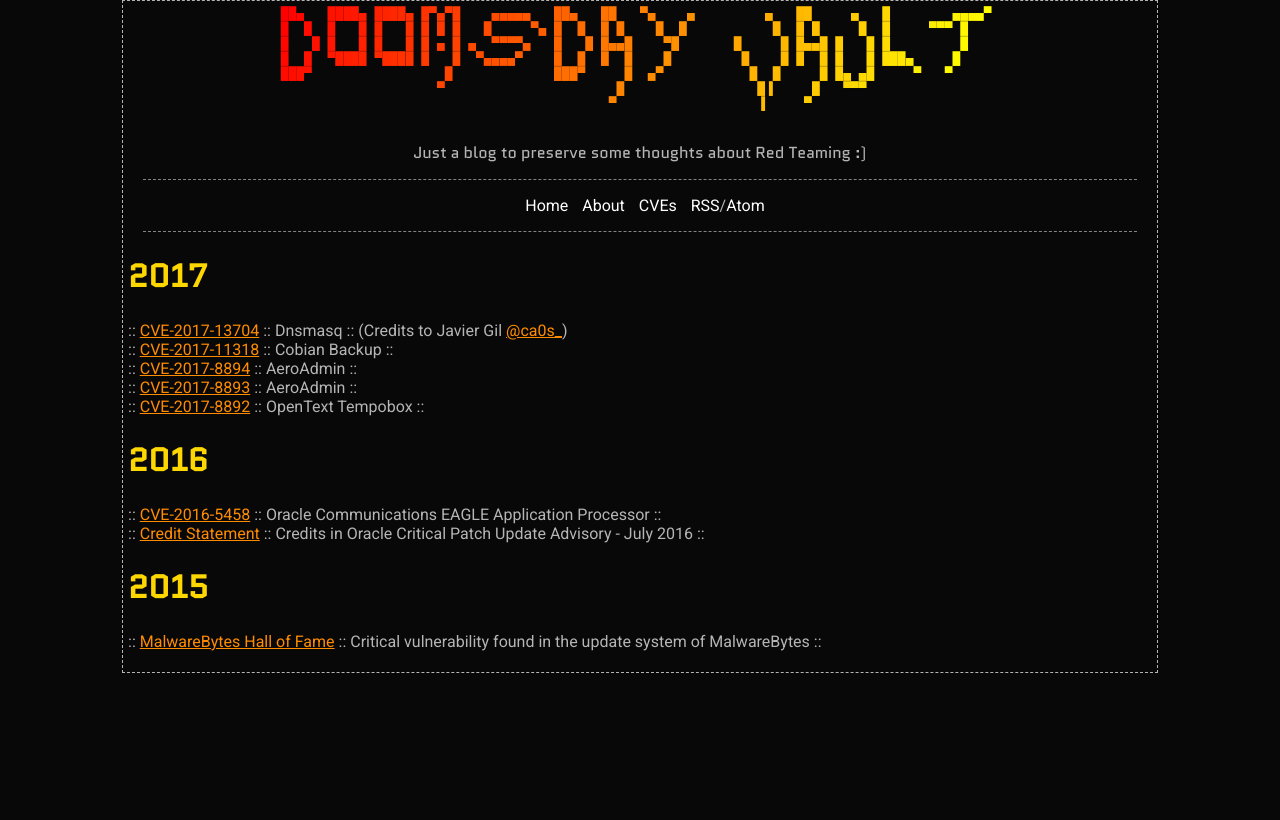
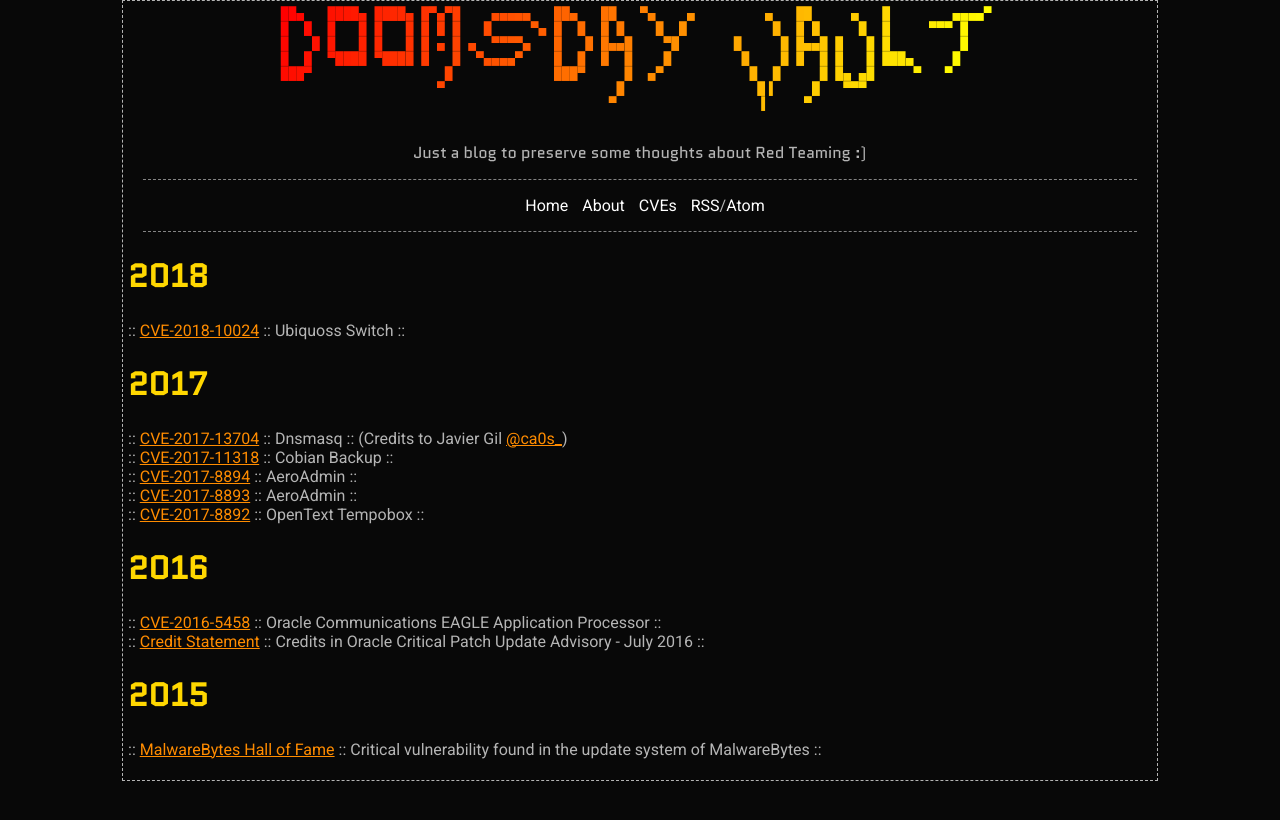
Before and after one commit to X-C3LL/x-c3ll.github.io, a Jekyll site: the page built from cves.md, in a window 1280 px wide. Shown: the top 820 px of the page. Built offline with Jekyll 4.4.1, drawn with Linux system fonts in a browser that asks for light colours.

Commit message:
Update cves.md

```diff
--- a/cves.md
+++ b/cves.md
@@ -3,6 +3,11 @@ title: List of CVEs
 layout: default
 permalink: cves.html
 ---
+
+
+# 2018
+
+:: [CVE-2018-10024](https://cve.mitre.org/cgi-bin/cvename.cgi?name=CVE-2018-10024) :: Ubiquoss Switch :: <br/>
 
 # 2017
 
```
